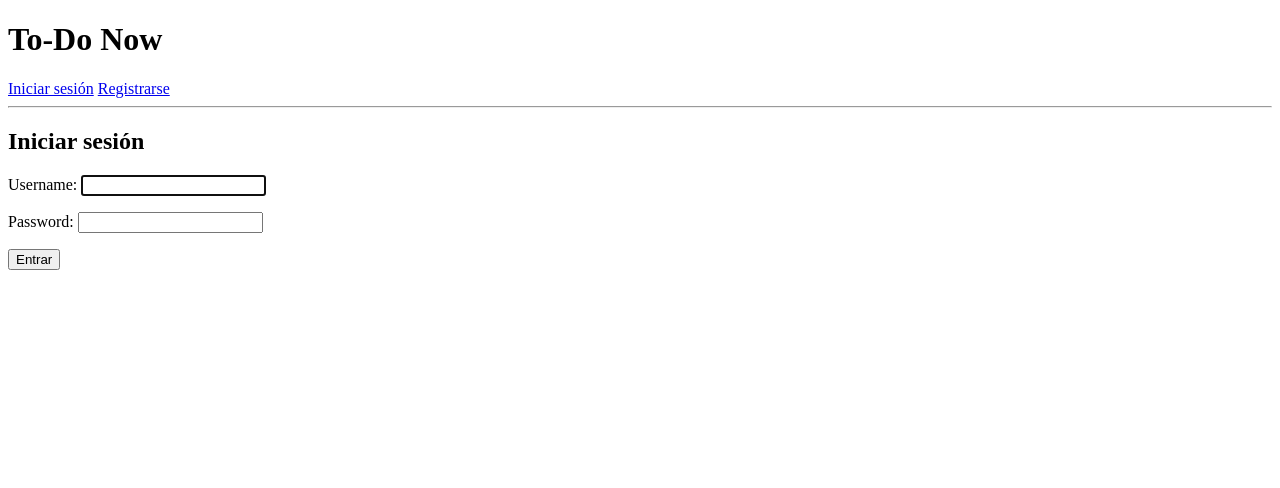
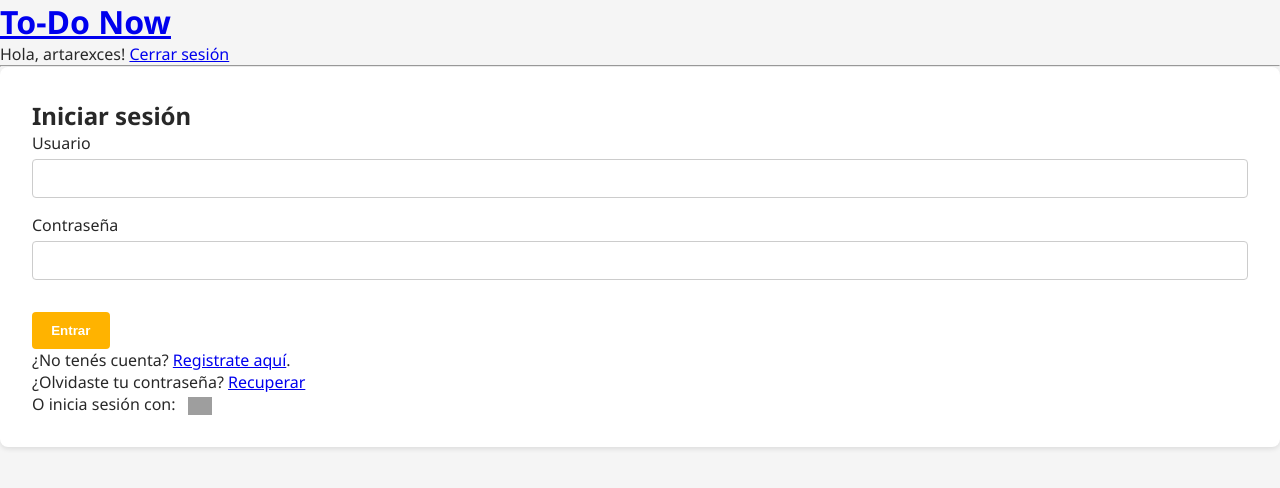
Before and after one commit to Artarexces/ToDoNow, a Django app: page /login/ in a window 1280 px wide. Shown: the top 488 px of the page. Run offline with Django 5.2, Linux system fonts and the light colour scheme; a user stored in the database is signed in; grey boxes are pictures that could not be loaded.

Commit message:
big change & html

```diff
--- a/tasks/static/tasks/style.css
+++ b/tasks/static/tasks/style.css
@@ -0,0 +1,89 @@
+/* Colores generales */
+:root {
+    --color-primary: #FFB300;
+    --color-bg: #f5f5f5;
+    --color-grey: #AAAAAA;
+    --color-card-bg: #FFFFFF;
+    --color-card-completed: #EEEEEE;
+    --font-family: 'Noto Sans';
+}
+
+*{
+    margin: 0;
+    padding: 0;
+    box-sizing: border-box;
+}
+
+body{
+    background-color: var(--color-bg);
+    font-family: var(--font-family);
+    color: #282828;
+}
+
+/* Campos de texto - inputs */
+
+.input-field {
+    width: 100%;
+    padding: 0.6rem;
+    margin-top: 0.3rem;
+    margin-bottom: 1rem;
+    border: 1px solid #ccc;
+    border-radius: 4px;
+    font-size: 1rem;
+}
+
+.textarea-field {
+    width: 100%;
+    padding: 0.6rem;
+    margin-top: 0.3rem;
+    margin-bottom: 1rem;
+    border: 1px solid #ccc;
+    border-radius: 4px;
+    font-size: 1rem;
+    resize: none;
+}
+
+/* Botones */
+
+.btn {
+    display: inline-block;
+    padding: 0.7rem 1.2rem;
+    border: none;
+    border-radius: 4px;
+    font-weight: 600;
+    cursor: pointer;
+    text-decoration: none;
+    text-align: center;
+    margin-top: 1rem;
+}
+
+.btn-primary {
+    background-color: var(--color-primary);
+    color: #FFFFFF;
+}
+
+.btn-secondary {
+    background-color: #FFFFFF;
+    color: var(--color-primary);
+    border: 2px solid var(--color-primary);
+}
+
+.btn-danger {
+    background-color: #e40f0f;
+    color: #FFFFFF;
+}
+
+.icon-btn {
+    width: 24px;
+    vertical-align: middle;
+    margin-left: 0.5rem;
+}
+
+/* Estilos de cajas login / Registro */
+
+.auth-box {
+    background-color: #FFFFFF;
+    padding: 2rem;
+    border-radius: 8px;
+    box-shadow: 0 2px 5px rgba(0, 0, 0, 0.1);
+}
--- a/tasks/templates/tasks/base.html
+++ b/tasks/templates/tasks/base.html
@@ -5,21 +5,33 @@
     <meta charset="UTF-8">
     <title>To-Do Now</title>
     {% load static %}
+    <link rel="preconnect" href="https://fonts.googleapis.com">
+    <link rel="preconnect" href="https://fonts.gstatic.com" crossorigin>
+    <link href="https://fonts.googleapis.com/css2?family=Noto+Sans:ital,wght@0,100..900;1,100..900&display=swap" rel="stylesheet">
     <link rel="stylesheet" href="{% static 'tasks/style.css' %}">
 </head>
 <body>
     <header>
-        <h1>To-Do Now</h1>
+        <h1><a href="{% url 'task_list' %}" class="logo-link">To-Do Now</a></h1>
         <nav>
-            {% if user.is_authenticate%}
-            Hola, {{user.username}} |
-            <a href="{% url 'logout' %}">Cerrar sesión</a>
-            {% else %}
-            <a href="{% url 'login' %}">Iniciar sesión</a>
-            <a href="{% url 'register' %}">Registrarse</a>
-            {% endif %}
-        </nav>
+    <nav class="header-links">
+      {% if user.is_authenticated %}
+        <span class="welcome-text">Hola, {{ user.username }}!</span>
+        <a href="{% url 'logout' %}" class="logout-link">Cerrar sesión</a>
+      {% else %}
+        <a href="{% url 'login' %}" class="login-link">Iniciar sesión</a>
+        <a href="{% url 'register' %}" class="register-link">Registrarse</a>
+      {% endif %}
+    </nav>
     </header>
+
+    {% if messages %}
+        <ul class="messages">
+            {% for message in messages %}
+                <li class="{{ message.tags }}">{{ message }}</li>
+            {% endfor %}
+        </ul>
+    {% endif %}
     <hr>
     <div class="content">
      {% block content %} {% endblock %}
--- a/tasks/templates/tasks/login.html
+++ b/tasks/templates/tasks/login.html
@@ -1,9 +1,25 @@
 {% extends "tasks/base.html" %}
+{% load static %}
+{% block title %}Iniciar sesión | To-Do Now{% endblock %}
 {% block content %}
+<div class="auth-box">
     <h2>Iniciar sesión</h2>
-    <form method="post">
-        {% csrf_token %}
-        {{ form.as_p }}
-        <button type="submit">Entrar</button>
+    <form method="post" class="form-container">
+        <label for="username">Usuario</label>
+        <input type="text" name="username" required class="input-field">
+
+        <label for="password">Contraseña</label>
+        <input type="password" name="password" required class="input-field">
+
+        <button type="submit" class="btn btn-primary">Entrar</button>
     </form>
+    <p>
+    ¿No tenés cuenta? <a href="{% url 'register' %}" class="register-link">Registrate aquí</a>.
+    </p>
+    <p>¿Olvidaste tu contraseña? <a href="#">Recuperar</a></p>
+
+    <p>O inicia sesión con:
+        <img src="{% static 'images/google-icon.png' %}" alt="Google" class="icon-btn">
+    </p>
+</div>
 {% endblock %}
--- a/tasks/urls.py
+++ b/tasks/urls.py
@@ -1,14 +1,13 @@
 from django.urls import path
-from django.contrib.auth.views import LoginView
 from . import views
 
 urlpatterns = [
+    path('register/', views.register_view, name='register'),
+    path('login/', views.login_view, name='login'),
+    path('logout/', views.logout_view, name='logout'),
     path('', views.task_list, name='task_list'),
-    path('register/', views.register_view, name='register'),
-    path('login/', LoginView.as_view(template_name='tasks/login.html'), name='login'),
-    path('logout/', views.logout_view, name='logout'),
-    path('tasks/create/', views.task_create, name='task_create'),
-    path('tasks/<int:pk>/edit/', views.task_edit, name='task_edit'),
-    path('tasks/<int:pk>/complete/', views.task_complete, name='task_complete'),
-    path('tasks/<int:pk>/delete', views.task_delete, name='task_delete'),
+    path('add/', views.add_task, name='add_task'),
+    path('edit/<int:task_id>/', views.edit_task, name='edit_task'),
+    path('toggle/<int:task_id>/', views.toggle_complete, name='toggle_task'),
+    path('delete/<int:task_id>/', views.delete_task, name='delete_task'),
 ]
--- a/tasks/views.py
+++ b/tasks/views.py
@@ -1,8 +1,9 @@
 from django.shortcuts import render, redirect, get_object_or_404
-from django.contrib.auth import login, logout
+from django.contrib.auth import login, logout , authenticate
 from django.contrib.auth.decorators import login_required
 from django.contrib.auth.views import LoginView
 from django.contrib import messages
+from django.contrib.messages.views import SuccessMessageMixin
 from .forms import CustomUserCreationForm, TaskForm
 from .models import Task
 
@@ -22,47 +23,67 @@ def register_view(request):
     return render(request, 'tasks/register.html', {'form': form})
 
 
-
 ## Inicio y cierre de session (login-logout)
 
-class UserLoginView(LoginView):
-    template_name = 'tasks/login.html'
-    redirect_authenticated_user = True
+# class UserLoginView(SuccessMessageMixin, LoginView):
+#     template_name = 'tasks/login.html'
+#     success_message = '¡Inicio de sesión exitoso!'
+#     redirect_authenticated_user = True
+
+def login_view(request):
+    if request.method == 'POST':
+        username = request.POST.get('username')
+        password = request.POST.get('password')
+        user = authenticate(request, username=username, password=password)
+        if user:
+            login(request, user)
+            return redirect('task_list')
+        else:
+            messages.error(request, "Usuario o contraseña incorrecto.")
+    return render(request, 'tasks/login.html')
+
 
 def logout_view(request):
     logout(request)
+    messages.success(request, 'Cerraste sesión correctamente.')
     return redirect('login')
 
 
-## Tareas
+## Lista de tareas
 
 @login_required(login_url='login')
 def task_list(request):
-    tasks = Task.objects.filter(user=request.user).order_by('-created_at')
-    return render (request, 'tasks/task_list.html', {'tasks': tasks})
+    section = request.GET.get('section', 'all')
+    if section == 'pendientes':
+        tasks = Task.objects.filter(user=request.user, completed=False).order_by('due_date')
+    elif section == 'completadas':
+        tasks = Task.objects.filter(user=request.user, completed=True).order_by('due_date')
+    else:
+        tasks = Task.objects.filter(user=request.user).order_by('due_date')
+    return render (request, 'tasks/task_list.html', {'tasks': tasks, 'section': section})
 
 
-## Creacion de tarea
+## Crear tarea
 
 @login_required(login_url='login')
-def task_create(request):
+def add_task(request):
     if request.method == 'POST':
         form = TaskForm(request.POST)
         if form.is_valid():
-            task = form.save(commit=False)
-            task.user = request.user
-            task.save()
+            new_task = form.save(commit=False)
+            new_task.user = request.user
+            new_task.save()
             return redirect('task_list')
     else:
         form = TaskForm()
-    return render (request, 'tasks/task_form.html', {'form': form})
+    return render (request, 'tasks/add_task.html', {'form': form})
 
 
 ## Editar tarea
 
 @login_required(login_url='login')
-def task_edit(request, pk):
-    task = get_object_or_404(Task, pk=pk, user=request.user)
+def edit_task(request, task_id):
+    task = get_object_or_404(Task, id=task_id, user=request.user)
     if request.method == 'POST':
         form = TaskForm(request.POST, instance=task)
         if form.is_valid():
@@ -70,15 +91,15 @@ def task_edit(request, pk):
             return redirect('task_list')
     else:
         form = TaskForm(instance=task)
-    return render (request, 'tasks/task_form.html', {'form': form, 'title':'Editar tarea'})
+    return render (request, 'tasks/edit_task.html', {'form': form, 'title':'Editar tarea'})
 
 
 ## Completar tarea
 
 @login_required(login_url='login')
-def task_complete(request, pk):
-    task = get_object_or_404(Task, pk=pk, user=request.user)
-    task.completed = True
+def toggle_complete(request, task_id):
+    task = get_object_or_404(Task, id=task_id, user=request.user)
+    task.completed = not task.completed
     task.save()
     return redirect('task_list')
 
@@ -86,7 +107,9 @@ def task_complete(request, pk):
 ## Eliminar tarea
 
 @login_required(login_url='login')
-def task_delete(request, pk):
-    task = get_object_or_404(Task, pk=pk, user=request.user)
-    task.delete()
-    return redirect('task_list')
+def delete_task(request, task_id):
+    task = get_object_or_404(Task, id=task_id, user=request.user)
+    if request.method == 'POST':
+        task.delete()
+        return redirect('task_list')
+    return render(request, 'tasks/delete_task.html', {'task': task})
--- a/todonow/urls.py
+++ b/todonow/urls.py
@@ -19,5 +19,5 @@ from django.urls import path, include
 
 urlpatterns = [
     path('admin/', admin.site.urls),
-    path('', include('tasks.urls')),
+    path('', include('tasks.urls'))
 ]
```
Also changed, not shown: tasks/forms.py (+24 -12 lines), tasks/models.py (+9 -4 lines), tasks/templates/tasks/add_task.html (added, +11 -0 lines), tasks/templates/tasks/delete_task.html (added, +11 -0 lines), tasks/templates/tasks/edit_task.html (added, +10 -0 lines), tasks/templates/tasks/register.html (+16 -6 lines), tasks/templates/tasks/task_form.html (deleted, +0 -9 lines), tasks/templates/tasks/task_list.html (+38 -9 lines), todonow/settings.py (+10 -3 lines), db.sqlite3, tasks/migrations/0002_rename_completed_task_complete.py (added), tasks/migrations/0003_remove_task_complete_task_completed_task_due_date_and_more.py (added).
